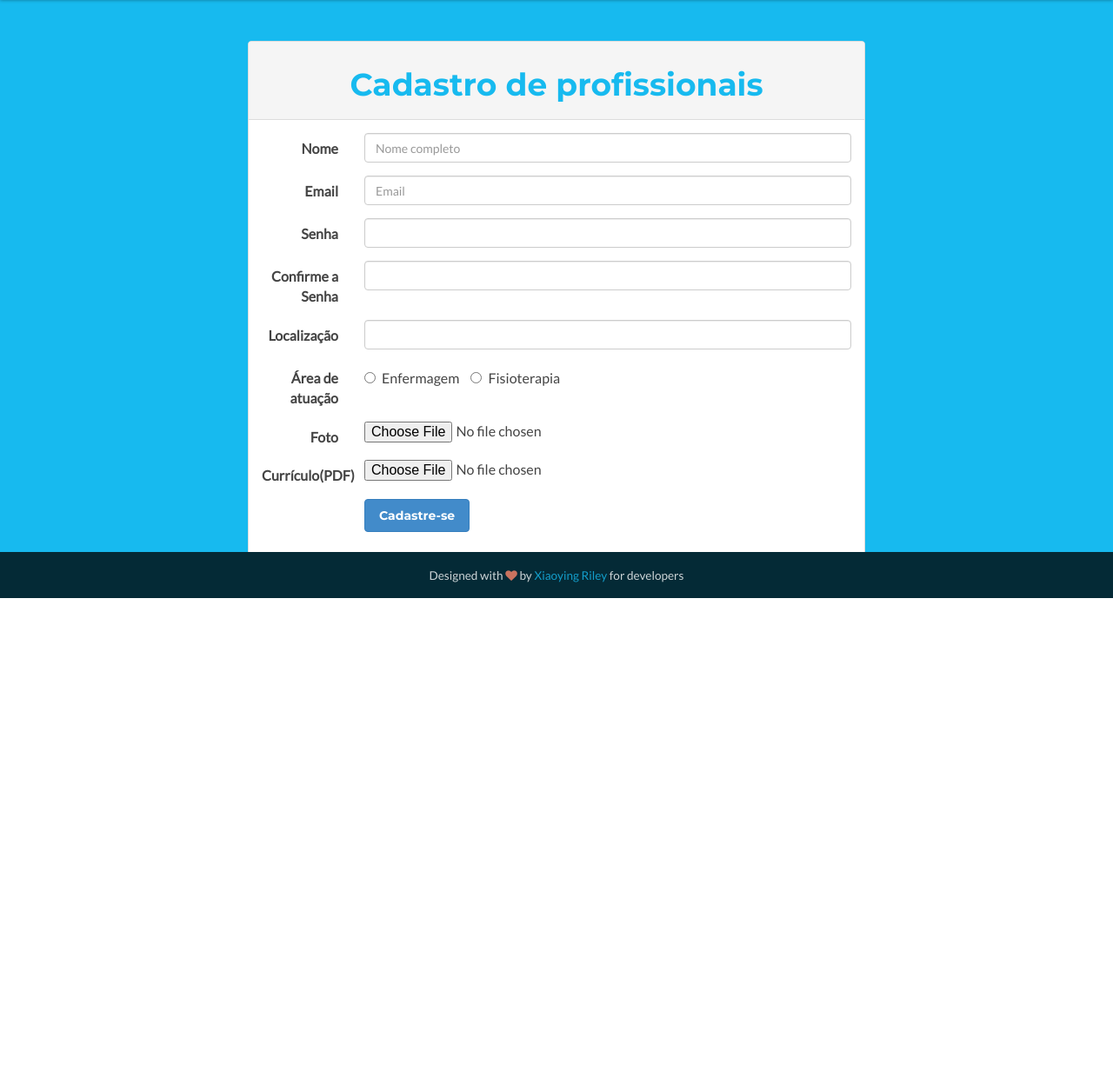
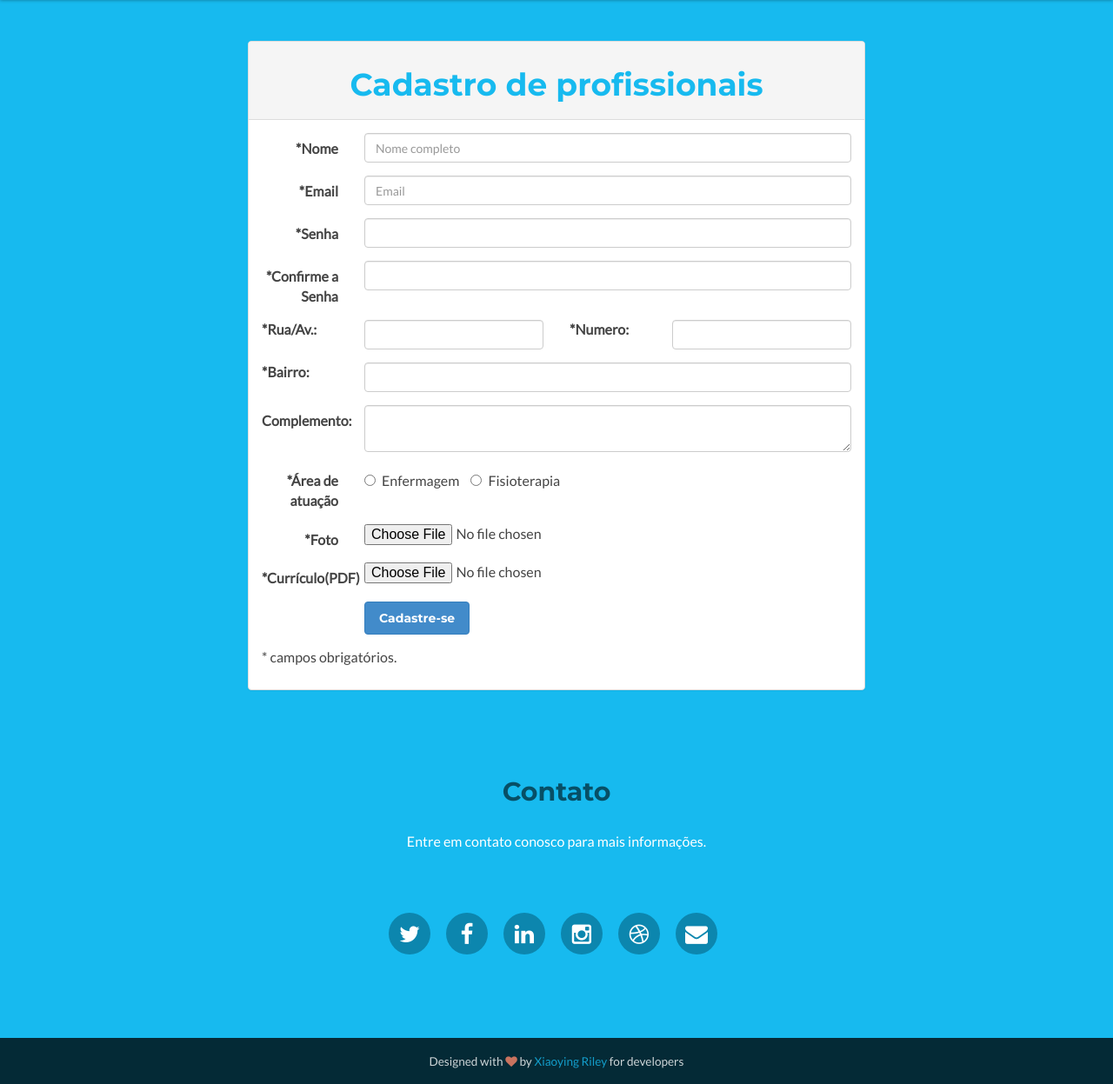
Before and after one commit to Acens/projeto-aurifran, a Django app: page /profissionais/ in a window 1280 px wide. Shown: the part 112-1359 px from the top of the page at 87% size. Before the commit the page ends 800 px from the top, so only its background shows below. Run offline with Django 3.2, Linux system fonts and the light colour scheme; some libraries are stand-ins or nearby versions.

Commit message:
edição final dos formularios

```diff
--- a/projeto/sistema/core/templates/profissionais.html
+++ b/projeto/sistema/core/templates/profissionais.html
@@ -54,6 +54,8 @@
 		</div>
 	</header>
 
+
+	<!-- *****CADASTRO***** -->
 	<div class="container offset-header">
 		<br><br><br>
 		<div class="col-md-12">
@@ -65,56 +67,72 @@
 				  <div class="panel-body">
 				  	<form class="form-horizontal">
 						<div class="form-group">
-						 	<label class="col-sm-2 control-label">Nome</label>
+						 	<label class="col-sm-2 control-label">*Nome</label>
 						  	<div class="col-sm-10">
-						    	<input type="email" class="form-control" placeholder="Nome completo">
+						    	<input type="email" class="form-control" placeholder="Nome completo"required>
 						  	</div>
 						</div>
 						<div class="form-group">
-						    <label class="col-sm-2 control-label">Email</label>
+						    <label class="col-sm-2 control-label">*Email</label>
 						    <div class="col-sm-10">
-						    	<input type="email" class="form-control" placeholder="Email">
+						    	<input type="email" class="form-control" placeholder="Email"required>
 						    </div>
 						</div>
 						<div class="form-group">
-						    <label class="col-sm-2 control-label">Senha</label>
+						    <label class="col-sm-2 control-label">*Senha</label>
 						    <div class="col-sm-10">
-						    	<input type="password" class="form-control">
+						    	<input type="password" class="form-control"required>
 						    </div>
 						</div>
 						<div class="form-group">
-						    <label class="col-sm-2 control-label">Confirme a Senha</label>
+						    <label class="col-sm-2 control-label">*Confirme a Senha</label>
 						    <div class="col-sm-10">
-						    	<input type="password" class="form-control">
+						    	<input type="password" class="form-control"required>
 						    </div>
 						</div>
 						<div class="form-group">
-							<label class="col-sm-2 control-label">Localização</label>
-							<div class="col-sm-10">
-								<input type="password" class="form-control">
+							<label class="col-sm-2 control-panel">*Rua/Av.:</label>
+							<div class="col-sm-4">
+								<input type="text" class="form-control" required>
+							</div>
+							<label class="col-sm-2 control-panel">*Numero:</label>
+							<div class="col-sm-4">
+								<input type="text" class="form-control" required>
 							</div>
 						</div>
 						<div class="form-group">
-							<label class="col-sm-2 control-label">Área de atuação</label>
+							<label class="col-sm-2 control-panel">*Bairro:</label>
+							<div class="col-sm-10">
+								<input type="text" class="form-control" required>
+							</div>
+						</div>
+						<div class="form-group">
+							<label class="col-sm-2 control-label">Complemento:</label>
+							<div class="col-sm-10">
+								<textarea class="form-control"></textarea>
+							</div>
+						</div>
+						<div class="form-group">
+							<label class="col-sm-2 control-label">*Área de atuação</label>
 							<div class="col-sm-10">
 								<label class="radio-inline">
-								  <input type="radio" name="inlineRadioOptions"> Enfermagem
+								  <input type="radio" name="inlineRadioOptions" required> Enfermagem
 								</label>
 								<label class="radio-inline">
-								  <input type="radio" name="inlineRadioOptions"> Fisioterapia
+								  <input type="radio" name="inlineRadioOptions" required> Fisioterapia
 								</label>
 							</div>
 						</div>
 						<div class="form-group">
-						    <label class="col-sm-2 control-label">Foto</label>
+						    <label class="col-sm-2 control-label">*Foto</label>
 						    <div class="col-sm-10">
-						    	<input type="file">
+						    	<input type="file" required>
 						    </div>
 						</div>
 						<div class="form-group">
-						    <label class="col-sm-2 control-label">Currículo(PDF)</label>
+						    <label class="col-sm-2 control-label">*Currículo(PDF)</label>
 						    <div class="col-sm-10">
-						    	<input type="file">
+						    	<input type="file" accept=".pdf" required>
 						    </div>
 						</div>
 						<div class="form-group">
@@ -122,67 +140,37 @@
 						      <button type="submit" class="btn btn-primary">Cadastre-se</button>
 						    </div>
 						</div>
+						<p>* campos obrigatórios.</p>
 					</form>
 				  </div>
 				</div>
 			</div>
 		</div>
 	</div>
-	<!--<section class="license section">
-		<div class="container">
-			<div class="license-inner">
-				<h1>Cadastro de profissionais</h1>
-				<div class="col-sm-12">
-					<div class="col-sm-offset-2 col-sm-8">
-						<form class="form-horizontal">
-						  <div class="form-group">
-						    <label for="inputEmail3" class="col-sm-2 control-label">Nome</label>
-						    <div class="col-sm-10">
-						      <input type="email" class="form-control" id="inputEmail3" placeholder="Nome completo">
-						    </div>
-						  </div>
-						  <div class="form-group">
-						    <label for="inputEmail3" class="col-sm-2 control-label">Email</label>
-						    <div class="col-sm-10">
-						      <input type="email" class="form-control" id="inputEmail3" placeholder="Email">
-						    </div>
-						  </div>
-						  <div class="form-group">
-						    <label for="inputEmail3" class="col-sm-2 control-label">Senha</label>
-						    <div class="col-sm-10">
-						      <input type="password" class="form-control" id="inputEmail3">
-						    </div>
-						  </div>
-						  <div class="form-group">
-						    <label for="inputEmail3" class="col-sm-2 control-label">Confirme a Senha</label>
-						    <div class="col-sm-10">
-						      <input type="password" class="form-control" id="inputEmail3">
-						    </div>
-						  </div>
-						  <div class="form-group">
-						    <div class="col-sm-offset-2 col-sm-10">
-						      <div class="checkbox">
-						        <label>
-						          <input type="checkbox"> Remember me
-						        </label>
-						      </div>
-						    </div>
-						  </div>
-						  <div class="form-group">
-						    <div class="col-sm-offset-2 col-sm-10">
-						      <button type="submit" class="btn btn-default">Cadastre-se</button>
-						    </div>
-						  </div>
-						</form>
-					</div>
-				</div>
-			</div>
-		</div>
-	</section>-->
 
+    <!-- ******CONTACT****** -->
+    <section id="contact" class="contact section has-pattern">
+        <div class="container">
+            <div class="contact-inner">
+                <h2 class="title  text-center">Contato</h2>
+                <p class="intro  text-center">Entre em contato conosco para mais informações.</p>
+                <div class="clearfix"></div>
+                <div class="info text-center">
+                    <ul class="social-icons list-inline">
+                        <li><a href="https://twitter.com/3rdwave_themes" target="_blank"><i class="fa fa-twitter"></i></a></li>
+                        <li><a href="https://www.facebook.com/3rdwavethemes" target="_blank"><i class="fa fa-facebook"></i></a></li>
+                        <li><a href="https://www.linkedin.com/in/xiaoying"><i class="fa fa-linkedin"></i></a></li>
+                        <li><a href="http://instagram.com/xyriley"><i class="fa fa-instagram"></i></a></li>
+                        <li><a href="https://dribbble.com/Xiaoying"><i class="fa fa-dribbble"></i></a></li>
+                        <li class="last"><a href="mailto: hello@3rdwavemedia.com"><i class="fa fa-envelope"></i></a></li>
+                    </ul>
+                </div><!--//info-->
+            </div><!--//contact-inner-->
+        </div><!--//container-->
+    </section><!--//contact-->
 
     <!-- ******FOOTER****** -->
-    <footer class="footer navbar-fixed-bottom">
+    <footer class="footer">
         <div class="container text-center">
             <small class="copyright">Designed with <i class="fa fa-heart"></i> by <a href="http://themes.3rdwavemedia.com" target="_blank">Xiaoying Riley</a> for developers</small>
         </div><!--//container-->
```
Also changed, not shown: projeto/sistema/core/templates/paciente.html (+52 -68 lines).
